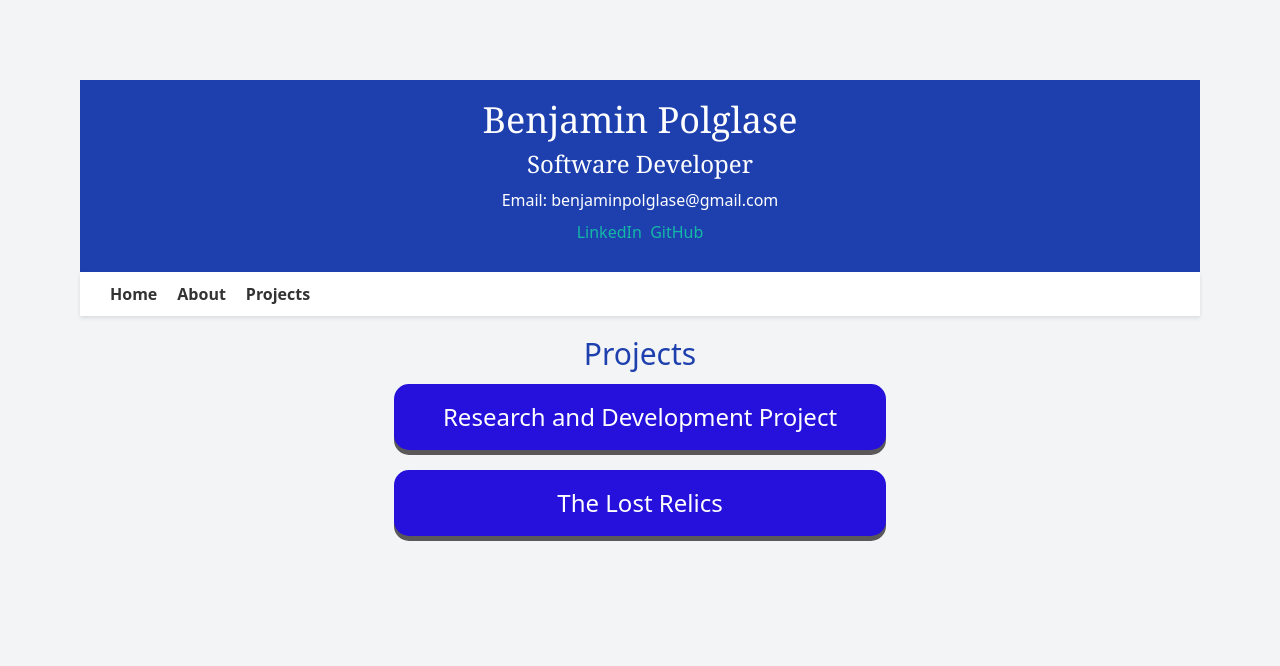
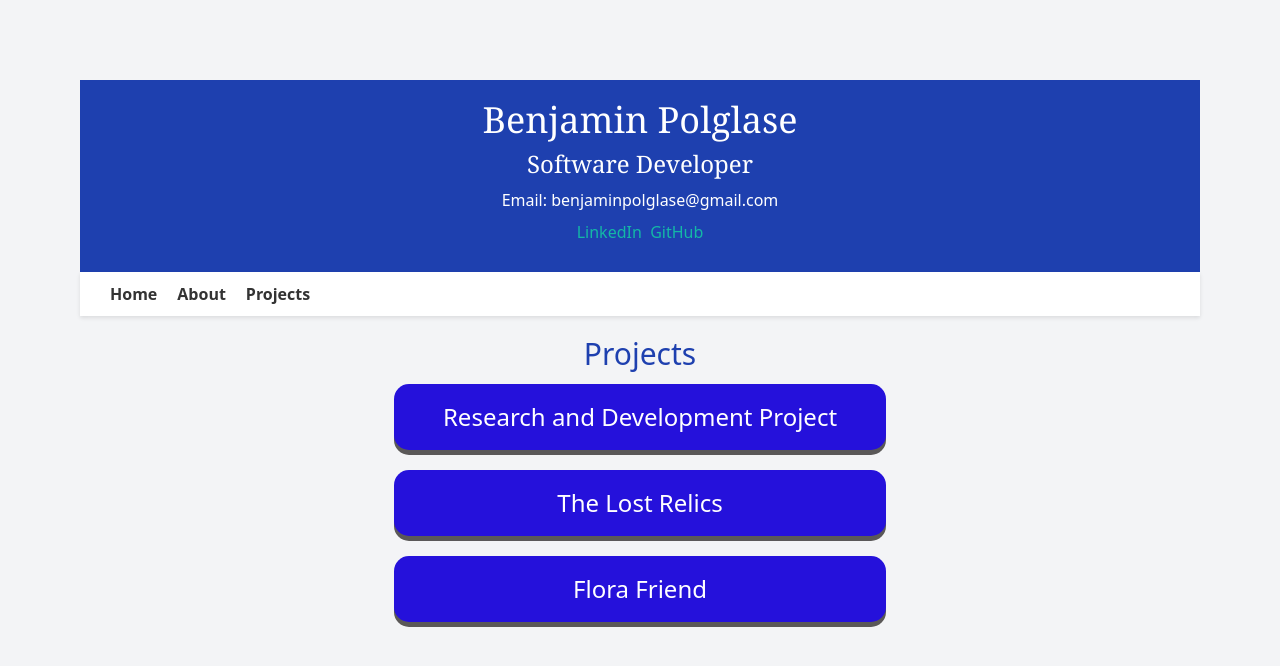
Before and after one commit to Bnjmn-P/React-Practice, a React (Create React App) app in the folder cv/: page /projects in a window 1280 px wide. Shown: the top 666 px of the page. Built offline with nearby package versions, Linux system fonts and the light colour scheme.

Commit message:
Update Projects.js

```diff
--- a/cv/src/components/pages/Projects.js
+++ b/cv/src/components/pages/Projects.js
@@ -139,7 +139,10 @@ const Projects = () => {
         </p>
         <YouTubeVideo />
       </Collapse>
-    </section>
+
+      <Collapse collapsed={true} headerName="Flora Friend">
+        <p>Some infromation about this will go here</p>
+        </Collapse>    </section>
   );
 };
 
```
